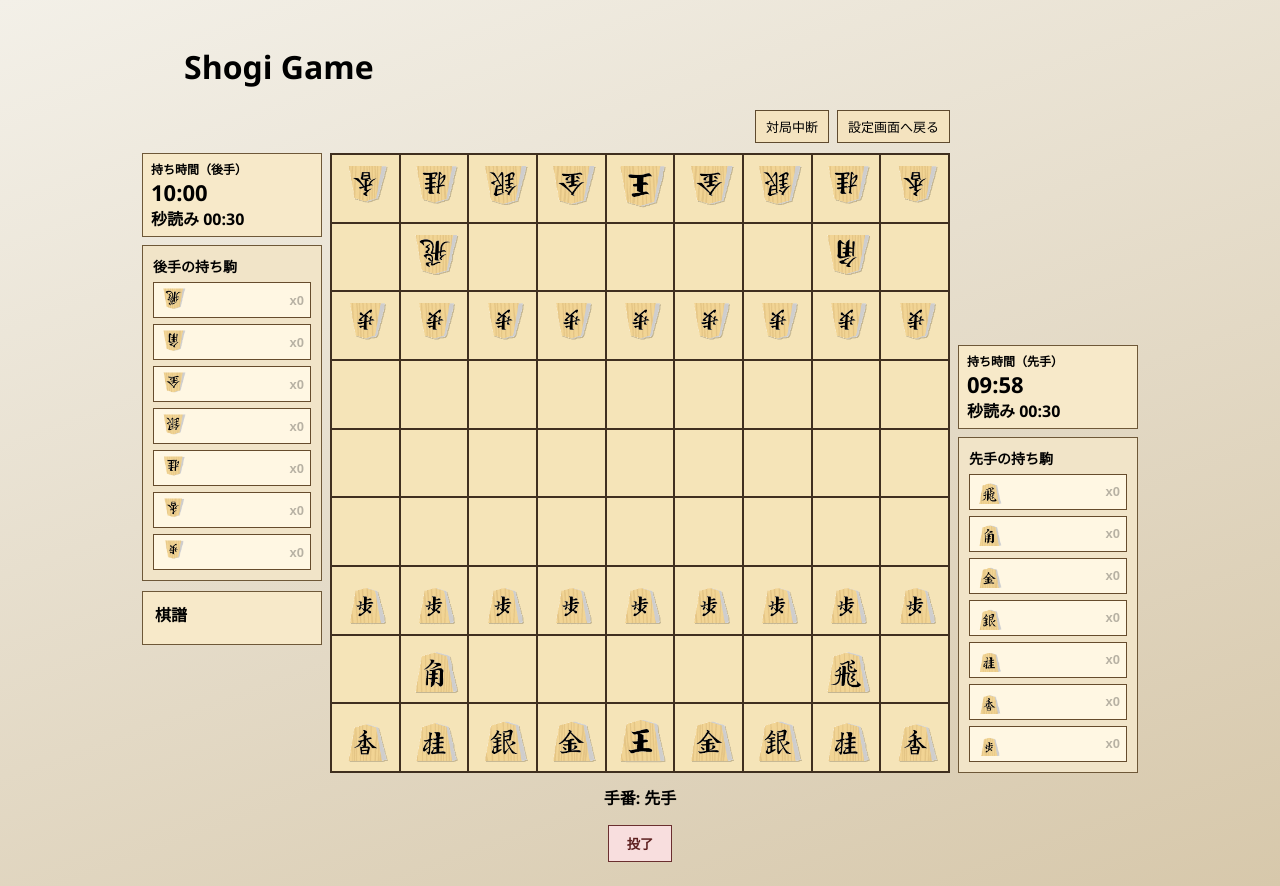
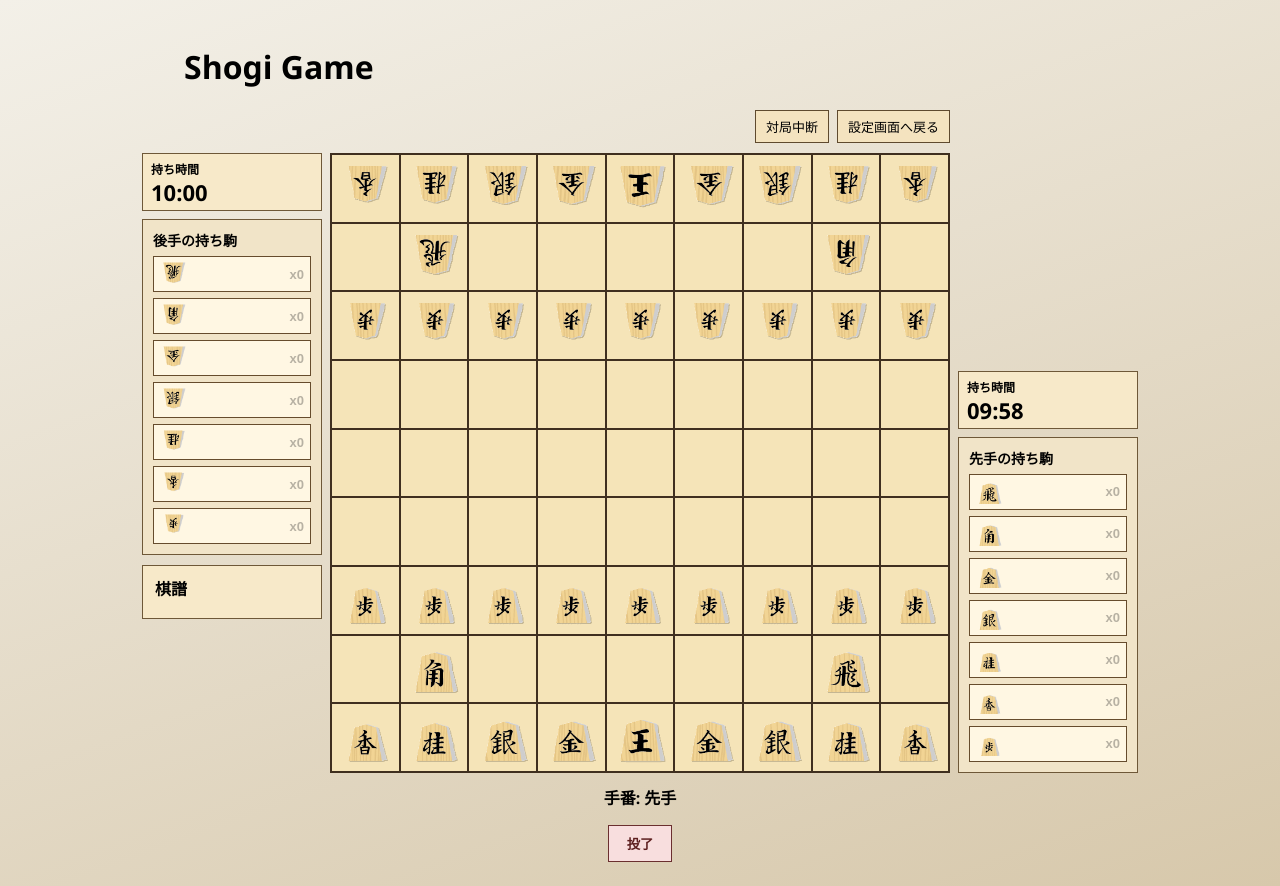
Before and after one commit to drumsuko1113/codex_test_creategame, a React (Vite) app in the folder app/: page / in a window 1280 px wide. Both pictures are taken after a click on the button "対局開始". Built offline with nearby package versions, Linux system fonts and the light colour scheme.

Commit message:
時計表示を1本化して持ち時間切れ後は秒読みに自動切替表示

```diff
--- a/app/src/App.tsx
+++ b/app/src/App.tsx
@@ -62,6 +62,13 @@ function formatSeconds(seconds: number): string {
   const min = Math.floor(s / 60);
   const sec = s % 60;
   return `${String(min).padStart(2, "0")}:${String(sec).padStart(2, "0")}`;
+}
+
+function formatClockText(mainSeconds: number, byoSeconds: number): string {
+  if (mainSeconds > 0) {
+    return formatSeconds(mainSeconds);
+  }
+  return `秒読み ${formatSeconds(byoSeconds)}`;
 }
 
 function oppositeColor(color: Color): Color {
@@ -546,9 +553,8 @@ export function App() {
       <section className="game-area">
         <div className="hand-anchor hand-anchor-white">
           <div className="clock-panel">
-            <p className="clock-title">持ち時間（後手）</p>
-            <p className="clock-main">{formatSeconds(clockState.main.white)}</p>
-            <p className="clock-sub">秒読み {formatSeconds(clockState.byo.white)}</p>
+            <p className="clock-title">持ち時間</p>
+            <p className="clock-main">{formatClockText(clockState.main.white, clockState.byo.white)}</p>
           </div>
           <Hand
             hands={state.hands}
@@ -583,9 +589,8 @@ export function App() {
 
         <div className="hand-anchor hand-anchor-black">
           <div className="clock-panel">
-            <p className="clock-title">持ち時間（先手）</p>
-            <p className="clock-main">{formatSeconds(clockState.main.black)}</p>
-            <p className="clock-sub">秒読み {formatSeconds(clockState.byo.black)}</p>
+            <p className="clock-title">持ち時間</p>
+            <p className="clock-main">{formatClockText(clockState.main.black, clockState.byo.black)}</p>
           </div>
           <Hand
             hands={state.hands}
--- a/app/src/styles/globals.css
+++ b/app/src/styles/globals.css
@@ -247,13 +247,6 @@ body {
   font-variant-numeric: tabular-nums;
 }
 
-.clock-sub {
-  margin: 2px 0 0;
-  font-size: 16px;
-  font-weight: 700;
-  font-variant-numeric: tabular-nums;
-}
-
 .hand-title {
   font-weight: 700;
   font-size: 14px;
```
